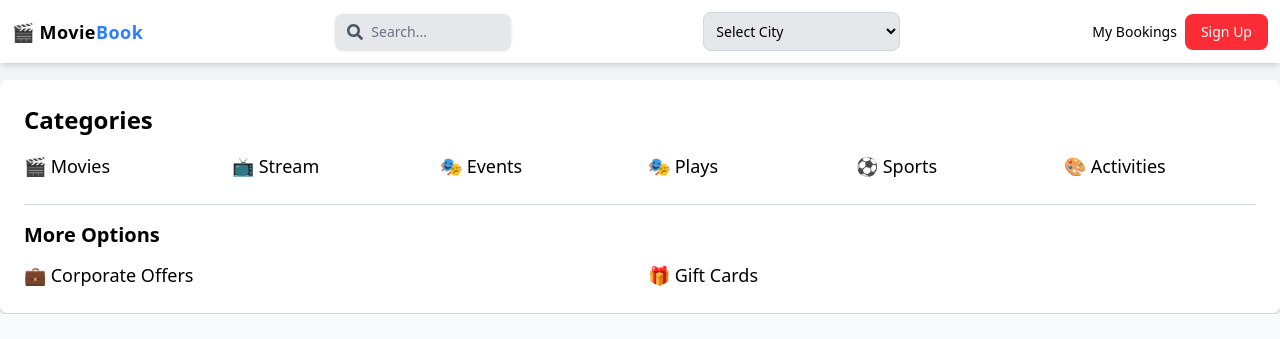
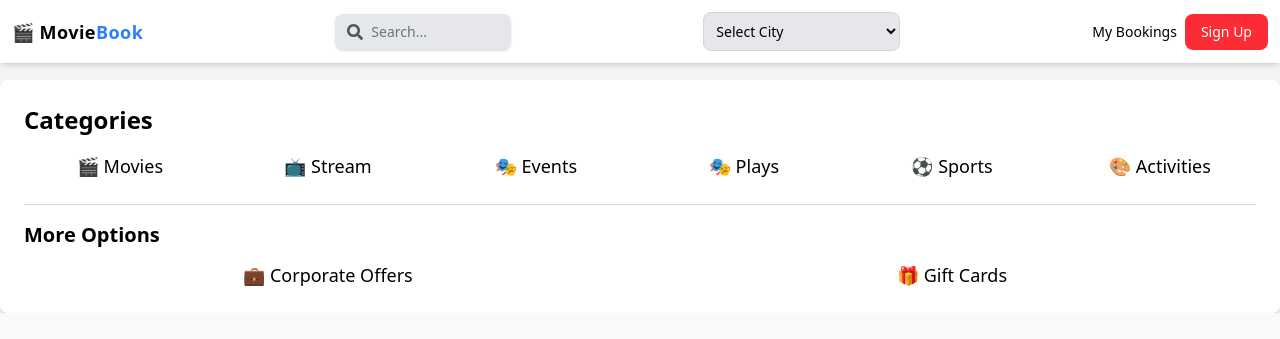
Before and after one commit to Pawan23Rathee/movie-showtime-app, a React (Vite) app: page /movies in a window 1280 px wide. Shown: the top 339 px of the page. Built offline with nearby package versions, Linux system fonts and the light colour scheme; no server answers.

Commit message:
updated Categories

```diff
--- a/src/Component/Categories.jsx
+++ b/src/Component/Categories.jsx
@@ -3,32 +3,29 @@ import { Link } from "react-router-dom";
 
 const Categories = () => {
   return (
-    <div className="w-full bg-gray-100 h-[290px] pt-14 mt-6">
+    <div className="w-full bg-gray-100 pt-14 mt-6">
       {/* White Box with Full Width */}
-      <div className="bg-white p-6 rounded-lg shadow-md w-full mt-0">
+      <div className="bg-white p-6 rounded-lg shadow-md w-full">
         <h2 className="text-2xl font-semibold text-black mb-4">Categories</h2>
 
         {/* Main Categories Section */}
-        <div className="grid grid-cols-1 sm:grid-cols-2 md:grid-cols-3 lg:grid-cols-6 gap-4 mb-6">
-
-        <Link to="/movies" className="text-black text-lg hover:text-blue-500 transition">
-  🎬 Movies
-</Link>
-<Link to={`/stream/1`} className="text-black text-lg hover:text-blue-500 transition">
-  📺 Stream
-</Link>
-
-
-          <Link to="/events" className="text-black text-lg hover:text-blue-500 transition">
+        <div className="grid grid-cols-2 sm:grid-cols-3 md:grid-cols-3 lg:grid-cols-6 gap-4 mb-6 text-center">
+          <Link to="/movies" className="w-full flex justify-center items-center text-black text-lg hover:text-blue-500 transition">
+            🎬 Movies
+          </Link>
+          <Link to="/stream/1" className="w-full flex justify-center items-center text-black text-lg hover:text-blue-500 transition">
+            📺 Stream
+          </Link>
+          <Link to="/events" className="w-full flex justify-center items-center text-black text-lg hover:text-blue-500 transition">
             🎭 Events
           </Link>
-          <Link to="/plays" className="text-black text-lg hover:text-blue-500 transition">
+          <Link to="/plays" className="w-full flex justify-center items-center text-black text-lg hover:text-blue-500 transition">
             🎭 Plays
           </Link>
-          <Link to="/sports" className="text-black text-lg hover:text-blue-500 transition">
+          <Link to="/sports" className="w-full flex justify-center items-center text-black text-lg hover:text-blue-500 transition">
             ⚽ Sports
           </Link>
-          <Link to="/activities" className="text-black text-lg hover:text-blue-500 transition">
+          <Link to="/activities" className="w-full flex justify-center items-center text-black text-lg hover:text-blue-500 transition">
             🎨 Activities
           </Link>
         </div>
@@ -37,10 +34,10 @@ const Categories = () => {
         <div className="border-t border-gray-300 pt-4">
           <h3 className="text-xl font-semibold text-black mb-3">More Options</h3>
           <div className="grid grid-cols-2 sm:grid-cols-2 gap-4">
-            <Link to="/corporate-offers" className="text-black text-lg hover:text-blue-500 transition">
+            <Link to="/corporate-offers" className="w-full flex justify-center items-center text-black text-lg hover:text-blue-500 transition">
               💼 Corporate Offers
             </Link>
-            <Link to="/gift-cards" className="text-black text-lg hover:text-blue-500 transition">
+            <Link to="/gift-cards" className="w-full flex justify-center items-center text-black text-lg hover:text-blue-500 transition">
               🎁 Gift Cards
             </Link>
           </div>
```
